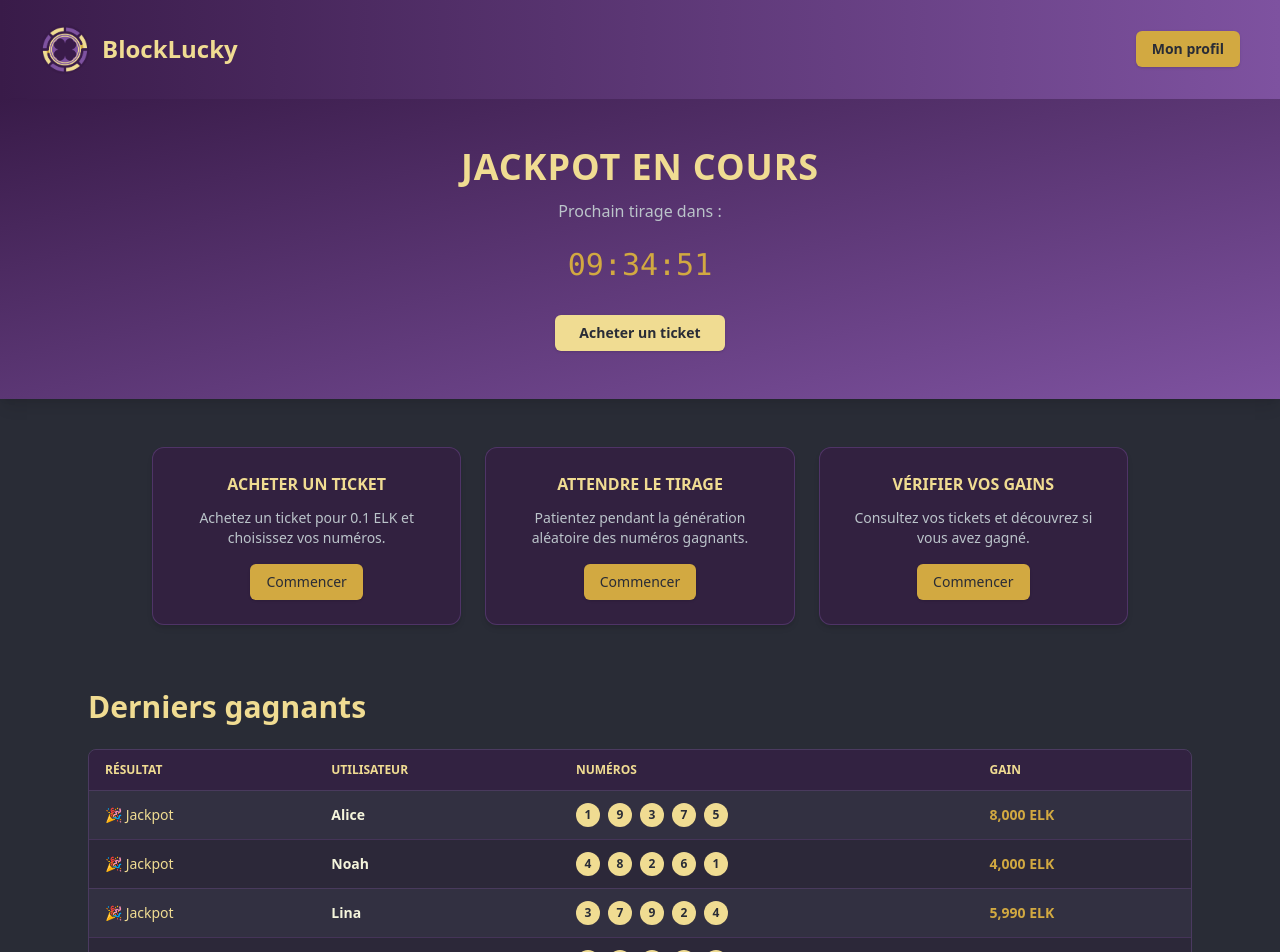
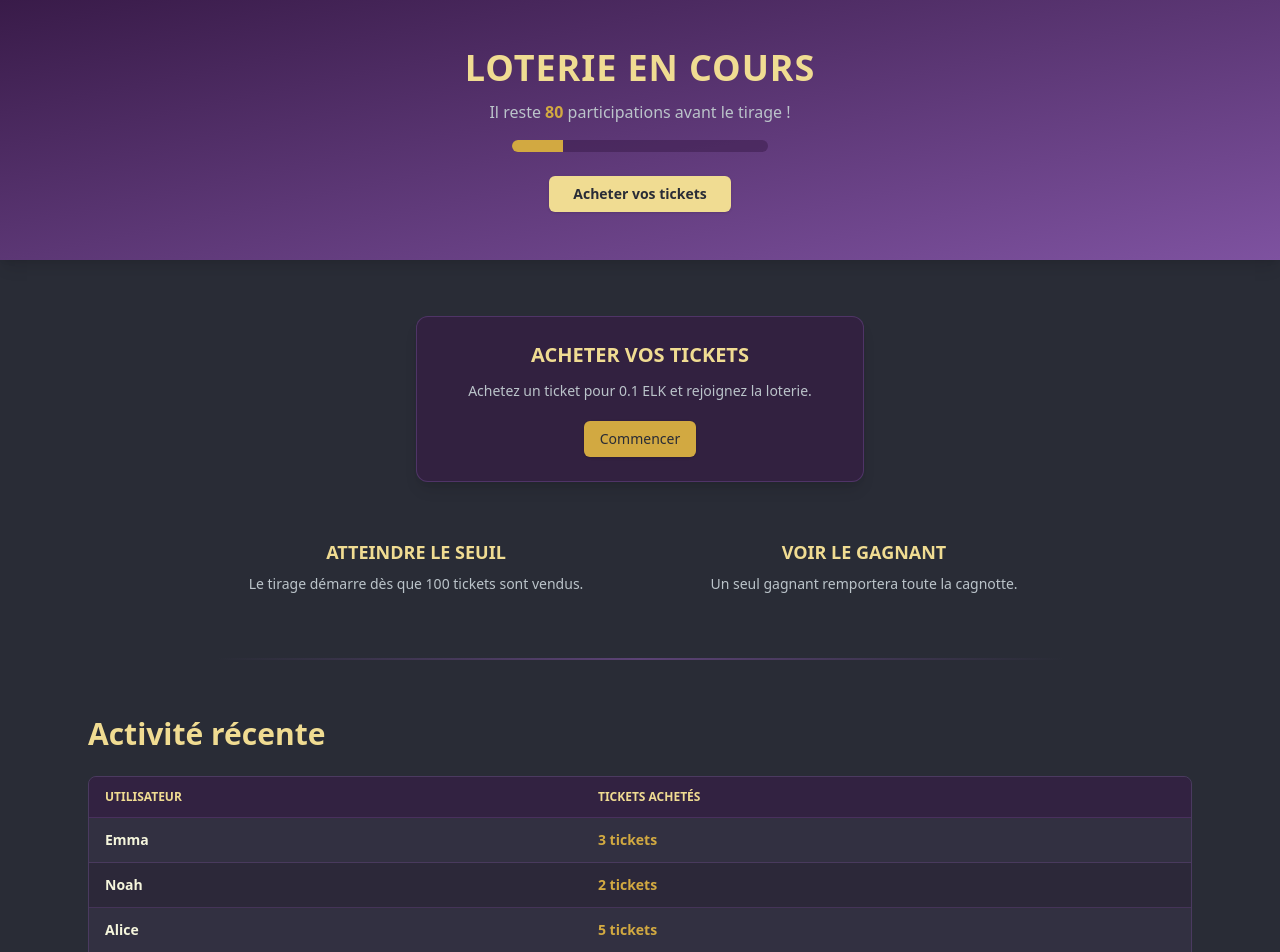
Before and after one commit to Kiaraw/EtherLuck, a Next.js app in the folder frontend/: page /cagnotte in a window 1280 px wide. Shown: the top 952 px of the page. Built offline with nearby package versions, Linux system fonts and the light colour scheme.

Commit message:
FIX, j'ai modifié la barre progressive des gagnants + ajout de redirection quand c'est complet

```diff
--- a/frontend/app/cagnotte/page.tsx
+++ b/frontend/app/cagnotte/page.tsx
@@ -1,114 +1,207 @@
 "use client";
 
 import Image from "next/image";
+import { useEffect, useState } from "react";
 import { Card, CardContent } from "@/components/ui/card";
 import { Button } from "@/components/ui/button";
 
 export default function CagnottePage() {
-  const draws = [
-    { user: "Alice", numbers: [1, 9, 3, 7, 5], prize: 8000 },
-    { user: "Noah", numbers: [4, 8, 2, 6, 1], prize: 4000 },
-    { user: "Lina", numbers: [3, 7, 9, 2, 4], prize: 5990 },
-    { user: "Ethan", numbers: [5, 8, 6, 1, 0], prize: 6900 },
-    { user: "Maya", numbers: [7, 2, 3, 4, 9], prize: 9000 },
-    { user: "Leo", numbers: [1, 0, 5, 8, 2], prize: 3000 },
-    { user: "Clara", numbers: [6, 4, 8, 2, 1], prize: 8975 },
+  const TOTAL_PARTICIPANTS = 100;
+
+  const [participants, setParticipants] = useState([
+    { name: "Emma", tickets: 3 },
+    { name: "Noah", tickets: 2 },
+    { name: "Alice", tickets: 5 },
+    { name: "Lina", tickets: 1 },
+    { name: "Ethan", tickets: 4 },
+    { name: "Maya", tickets: 2 },
+    { name: "Leo", tickets: 3 },
+  ]);
+
+  const [winner, setWinner] = useState<any>(null);
+
+  const totalTickets = participants.reduce((sum, p) => sum + p.tickets, 0);
+  const remainingTickets = Math.max(TOTAL_PARTICIPANTS - totalTickets, 0);
+
+  // Ajout automatique + tirage
+  useEffect(() => {
+    if (winner) return;
+
+    const interval = setInterval(() => {
+      if (totalTickets >= TOTAL_PARTICIPANTS) return;
+
+      const names = [
+        "Chloé",
+        "Sacha",
+        "Nina",
+        "Omar",
+        "Lucas",
+        "Clara",
+        "Eliott",
+        "Mila",
+        "Arthur",
+        "Zoe",
       ];
+
+      const randomName = names[Math.floor(Math.random() * names.length)];
+      const randomTickets = Math.ceil(Math.random() * 5);
+
+      setParticipants((prev) => {
+        const existing = prev.find((p) => p.name === randomName);
+        const updated = existing
+          ? prev.map((p) =>
+              p.name === randomName
+                ? { ...p, tickets: p.tickets + randomTickets }
+                : p
+            )
+          : [...prev, { name: randomName, tickets: randomTickets }];
+
+        const newTotal = updated.reduce((s, p) => s + p.tickets, 0);
+
+        // Tirage quand on atteint 100 tickets
+        if (newTotal >= TOTAL_PARTICIPANTS && !winner) {
+          const pool: any[] = [];
+
+          updated.forEach((p) => {
+            for (let i = 0; i < p.tickets; i++) pool.push(p);
+          });
+
+          const chosen = pool[Math.floor(Math.random() * pool.length)];
+          setWinner(chosen);
+        }
+
+        return updated;
+      });
+    }, 6000);
+
+    return () => clearInterval(interval);
+  }, [totalTickets, winner]);
 
   return (
     <div className="min-h-screen bg-[#292C36] text-[#F5F5DC] flex flex-col items-center">
-      {/* HEADER */}
-      <header className="w-full bg-gradient-to-r from-[#391B49] to-[#7E52A0] py-6 px-10 flex justify-between items-center shadow-md">
-        <div className="flex items-center space-x-3">
-          <Image src="/logo.png" alt="Logo" width={50} height={50} className="rounded-full" />
-          <h1 className="text-2xl font-bold text-[#F0DC92]">BlockLucky</h1>
-        </div>
-        <Button className="bg-[#D2A941] text-[#292C36] font-semibold hover:bg-[#F0DC92] transition">
-          Mon profil
-        </Button>
-      </header>
 
       {/* HERO SECTION */}
       <section className="w-full text-center py-12 bg-gradient-to-br from-[#391B49] to-[#7E52A0] shadow-lg">
+
+        {winner ? (
+          <>
+            <h2 className="text-5xl font-extrabold mb-6 text-[#F0DC92] uppercase tracking-wide">
+              🎉 Gagnant 🎉
+            </h2>
+
+            <p className="text-3xl font-bold text-[#D2A941] mb-3">
+              {winner.name}
+            </p>
+
+            <p className="text-lg text-[#F0DC92]">
+              a misé <span className="font-bold">{winner.tickets}</span> ticket
+              {winner.tickets > 1 ? "s" : ""}
+            </p>
+
+            <p className="text-[#bbc4ca] mt-6 italic">Le tirage est terminé.</p>
+          </>
+        ) : (
+          <>
             <h2 className="text-4xl font-extrabold mb-3 text-[#F0DC92] uppercase tracking-wide">
-          Jackpot en cours
+              Loterie en cours
             </h2>
-        <p className="text-[#bbc4ca] mb-6">Prochain tirage dans :</p>
 
-        {/* Timer factice */}
-        <div className="text-3xl font-mono text-[#D2A941] mb-8">09:34:51</div>
+            <p className="text-[#bbc4ca] mb-4">
+              Il reste{" "}
+              <span className="text-[#D2A941] font-bold">
+                {remainingTickets}
+              </span>{" "}
+              participations avant le tirage !
+            </p>
+
+            {/* Barre de progression */}
+            <div className="w-64 h-3 bg-[#391B49]/50 mx-auto rounded-full overflow-hidden mb-6">
+              <div
+                className="h-full bg-[#D2A941] transition-all duration-700"
+                style={{ width: `${(totalTickets / TOTAL_PARTICIPANTS) * 100}%` }}
+              />
+            </div>
 
             <Button className="bg-[#F0DC92] text-[#292C36] font-semibold px-6 py-3 hover:bg-[#D2A941] transition">
-          Acheter un ticket
+              Acheter vos tickets
             </Button>
+          </>
+        )}
       </section>
 
-      {/* ACTIONS */}
-      <section className="grid grid-cols-1 md:grid-cols-3 gap-6 w-full max-w-5xl mt-12 px-6">
-        {[
-          {
-            title: "Acheter un ticket",
-            desc: "Achetez un ticket pour 0.1 ELK et choisissez vos numéros.",
-          },
-          {
-            title: "Attendre le tirage",
-            desc: "Patientez pendant la génération aléatoire des numéros gagnants.",
-          },
-          {
-            title: "Vérifier vos gains",
-            desc: "Consultez vos tickets et découvrez si vous avez gagné.",
-          },
-        ].map((item, i) => (
-          <Card key={i} className="bg-[#391B49]/60 border-[#7E52A0]/40 shadow-md">
-            <CardContent className="p-6 text-center">
-              <h3 className="font-bold text-[#F0DC92] mb-3 uppercase">{item.title}</h3>
-              <p className="text-sm text-[#bbc4ca]">{item.desc}</p>
-              <Button className="mt-4 bg-[#D2A941] text-[#292C36] hover:bg-[#F0DC92] transition">
+      {/* A C T I O N S */}
+      {!winner && (
+        <section className="w-full max-w-4xl mt-14 px-6 flex flex-col items-center text-center">
+
+          {/* CARD : Acheter vos tickets */}
+          <Card className="bg-[#391B49]/60 border-[#7E52A0]/40 shadow-lg w-full max-w-md">
+            <CardContent className="p-6">
+              <h3 className="font-bold text-[#F0DC92] mb-3 uppercase text-xl">
+                Acheter vos tickets
+              </h3>
+              <p className="text-sm text-[#bbc4ca] mb-5">
+                Achetez un ticket pour 0.1 ELK et rejoignez la loterie.
+              </p>
+              <Button className="bg-[#D2A941] text-[#292C36] hover:bg-[#F0DC92] transition">
                 Commencer
               </Button>
             </CardContent>
           </Card>
-        ))}
+
+          {/* BLOCS CÔTE À CÔTÉ */}
+          <div className="mt-14 grid grid-cols-1 md:grid-cols-2 gap-12 w-full">
+
+            <div className="px-4">
+              <h3 className="text-[#F0DC92] font-bold uppercase text-lg mb-2">
+                Atteindre le seuil
+              </h3>
+              <p className="text-[#bbc4ca] text-sm max-w-sm mx-auto">
+                Le tirage démarre dès que 100 tickets sont vendus.
+              </p>
+            </div>
+
+            <div className="px-4">
+              <h3 className="text-[#F0DC92] font-bold uppercase text-lg mb-2">
+                Voir le gagnant
+              </h3>
+              <p className="text-[#bbc4ca] text-sm max-w-sm mx-auto">
+                Un seul gagnant remportera toute la cagnotte.
+              </p>
+            </div>
+
+          </div>
+
+          {/* SÉPARATEUR */}
+          <div className="w-full max-w-5xl mt-16 mb-10">
+            <div className="h-[2px] bg-gradient-to-r from-transparent via-[#7E52A0] to-transparent opacity-60"></div>
+          </div>
         </section>
+      )}
 
-      {/* TABLE DES GAGNANTS */}
-      <section className="w-full max-w-6xl mt-16 mb-20 px-6">
-        <h2 className="text-3xl font-bold text-[#F0DC92] mb-6">Derniers gagnants</h2>
+      {/* ACTIVITÉ DES JOUEURS */}
+      {!winner && (
+        <section className="w-full max-w-6xl mt-4 mb-20 px-6">
+          <h2 className="text-3xl font-bold text-[#F0DC92] mb-6">Activité récente</h2>
 
           <div className="overflow-x-auto rounded-lg border border-[#7E52A0]/40">
             <table className="min-w-full text-left text-sm">
               <thead className="bg-[#391B49]/60 text-[#F0DC92] uppercase text-xs">
                 <tr>
-                <th className="px-4 py-3">Résultat</th>
                   <th className="px-4 py-3">Utilisateur</th>
-                <th className="px-4 py-3">Numéros</th>
-                <th className="px-4 py-3">Gain</th>
+                  <th className="px-4 py-3">Tickets achetés</th>
                 </tr>
               </thead>
               <tbody>
-              {draws.map((draw, i) => (
+                {participants.map((p, i) => (
                   <tr
                     key={i}
                     className={`border-t border-[#7E52A0]/30 ${
                       i % 2 === 0 ? "bg-[#7E52A0]/10" : "bg-[#391B49]/20"
-                  } hover:bg-[#d2a941]/10 transition`}
+                    } hover:bg-[#D2A941]/10 transition`}
                   >
-                  <td className="px-4 py-3 text-[#F0DC92]">🎉 Jackpot</td>
-                  <td className="px-4 py-3 font-semibold text-[#F5F5DC]">
-                    {draw.user}
-                  </td>
-                  <td className="px-4 py-3 flex space-x-2">
-                    {draw.numbers.map((num, idx) => (
-                      <span
-                        key={idx}
-                        className="bg-[#F0DC92] text-[#292C36] w-6 h-6 rounded-full flex items-center justify-center text-xs font-bold"
-                      >
-                        {num}
-                      </span>
-                    ))}
-                  </td>
+                    <td className="px-4 py-3 font-semibold text-[#F5F5DC]">{p.name}</td>
                     <td className="px-4 py-3 text-[#D2A941] font-semibold">
-                    {draw.prize.toLocaleString()} ELK
+                      {p.tickets} ticket{p.tickets > 1 ? "s" : ""}
                     </td>
                   </tr>
                 ))}
@@ -116,12 +209,7 @@ export default function CagnottePage() {
             </table>
           </div>
         </section>
-
-      {/* FOOTER */}
-      <footer className="w-full bg-[#391B49]/80 py-6 text-center text-[#8E99AC] text-sm">
-        © 2025 BlockLucky — Loterie transparente sur blockchain ·
-        <span className="text-[#F0DC92]"> Powered by EtherLuck</span>
-      </footer>
+      )}
     </div>
   );
 }
```
Lines whose indentation alone changed are shown as unchanged.
